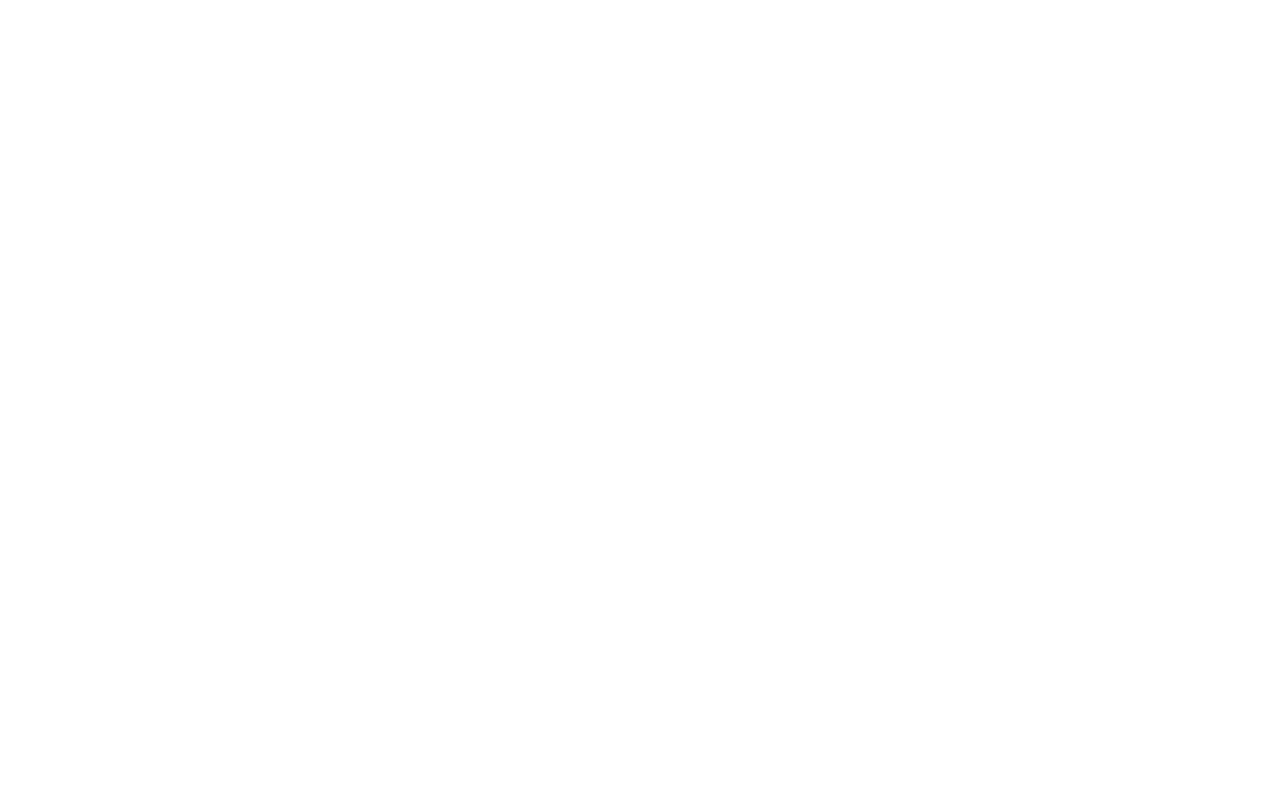
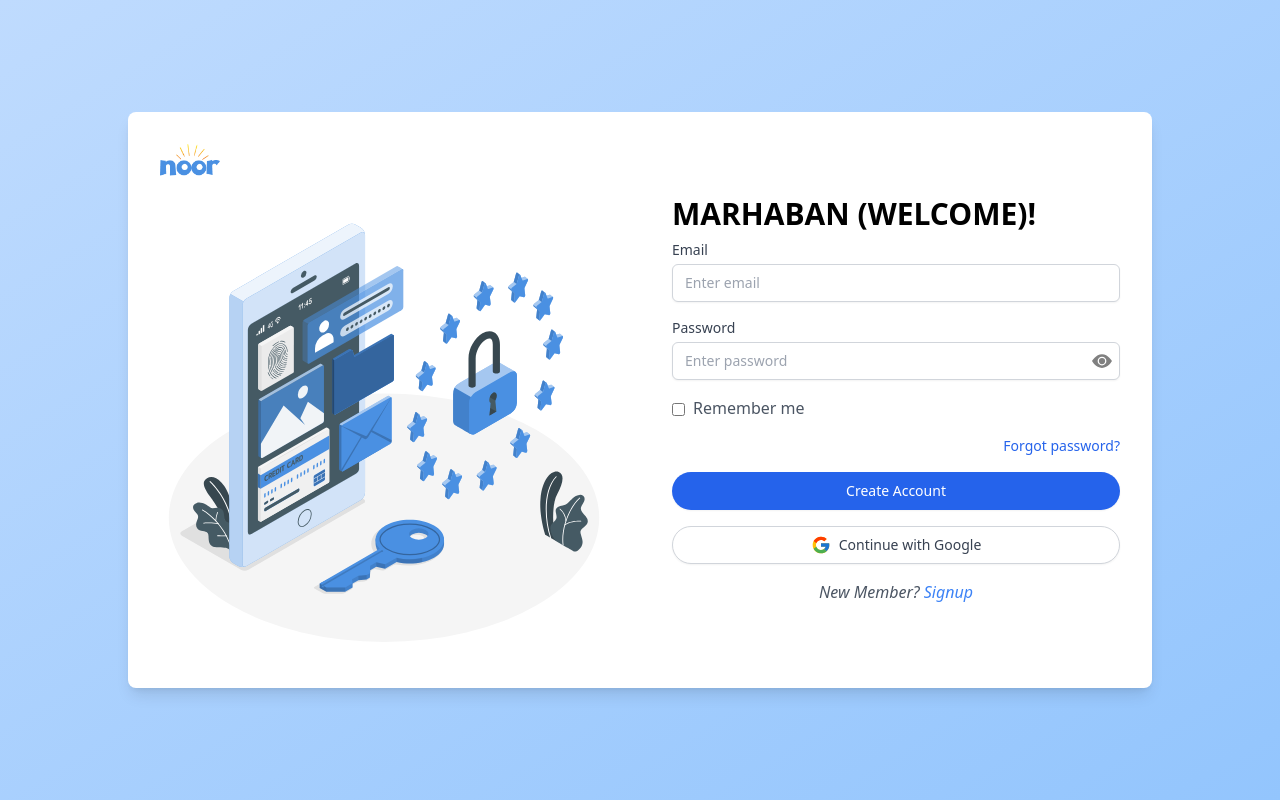
Before and after one commit to NoorByMoon/Noor, a React (Create React App) app: page /Sign-In in a window 1280 px wide. Before the commit this address had no page. Built offline with nearby package versions, Linux system fonts and the light colour scheme.

Commit message:
linked sign in and sign up tohether

```diff
--- a/src/App.js
+++ b/src/App.js
@@ -1,18 +1,18 @@
 import React from "react";
 import { BrowserRouter, Routes, Route } from "react-router-dom";
-import Login from './Auth/login';
+import Login from './Auth/Login';
 import ForgetPassword from "./Auth/forgetPassword";
-import ResetPassword from './Auth/resetPassword';
+import ResetPassword from './Auth/ResetPassword';
 import RegistrationForm from "./Auth/RegistrationForm";
 
 function App() {
   return (
     <BrowserRouter className="App">
       <Routes>
-        <Route path="/" element={<Login />} />
+        <Route path="/Sign-In" element={<Login />} />
         <Route path="/Forget-Password" element={<ForgetPassword />} />
         <Route path="/Reset-Password" element={<ResetPassword />} />
-        <Route path="/sign-up" element={<RegistrationForm />} />
+        <Route path="/Sign-Up" element={<RegistrationForm />} />
       </Routes>
     </BrowserRouter>
   );
--- a/src/Auth/RegistrationForm.jsx
+++ b/src/Auth/RegistrationForm.jsx
@@ -155,7 +155,7 @@ function RegistrationForm() {
           <p className="mt-4 text-center text-sm text-gray-600">
             Already have an account?{" "}
             <a
-              href="#"
+              href="/"
               className="font-medium text-blue-600 hover:text-blue-500"
             >
               Sign In
--- a/src/Auth/login.jsx
+++ b/src/Auth/login.jsx
@@ -50,7 +50,7 @@ function Login() {
           />
         </div>
         <div className="sm:w-1/2 p-5 sm:p-8 flex flex-col justify-center">
-          <h1 className="text-3xl font-bold mb-2">MARHABAN (WELCOME)!</h1>
+          <h1 className="text-3xl font-bold mb-2 text-center sm:text-start ">MARHABAN (WELCOME)!</h1>
 
           <form className="space-y-4" onSubmit={handleSubmit}>
             <div>
@@ -145,7 +145,7 @@ function Login() {
             </button>
             <em className="flex justify-center text-gray-600 gap-1">
               New Member?{" "}
-              <a href="#" className="text-blue-500 hover:underline">
+              <a href="/Sign-Up" className="text-blue-500 hover:underline">
                 {" "}
                 Signup
               </a>
```
